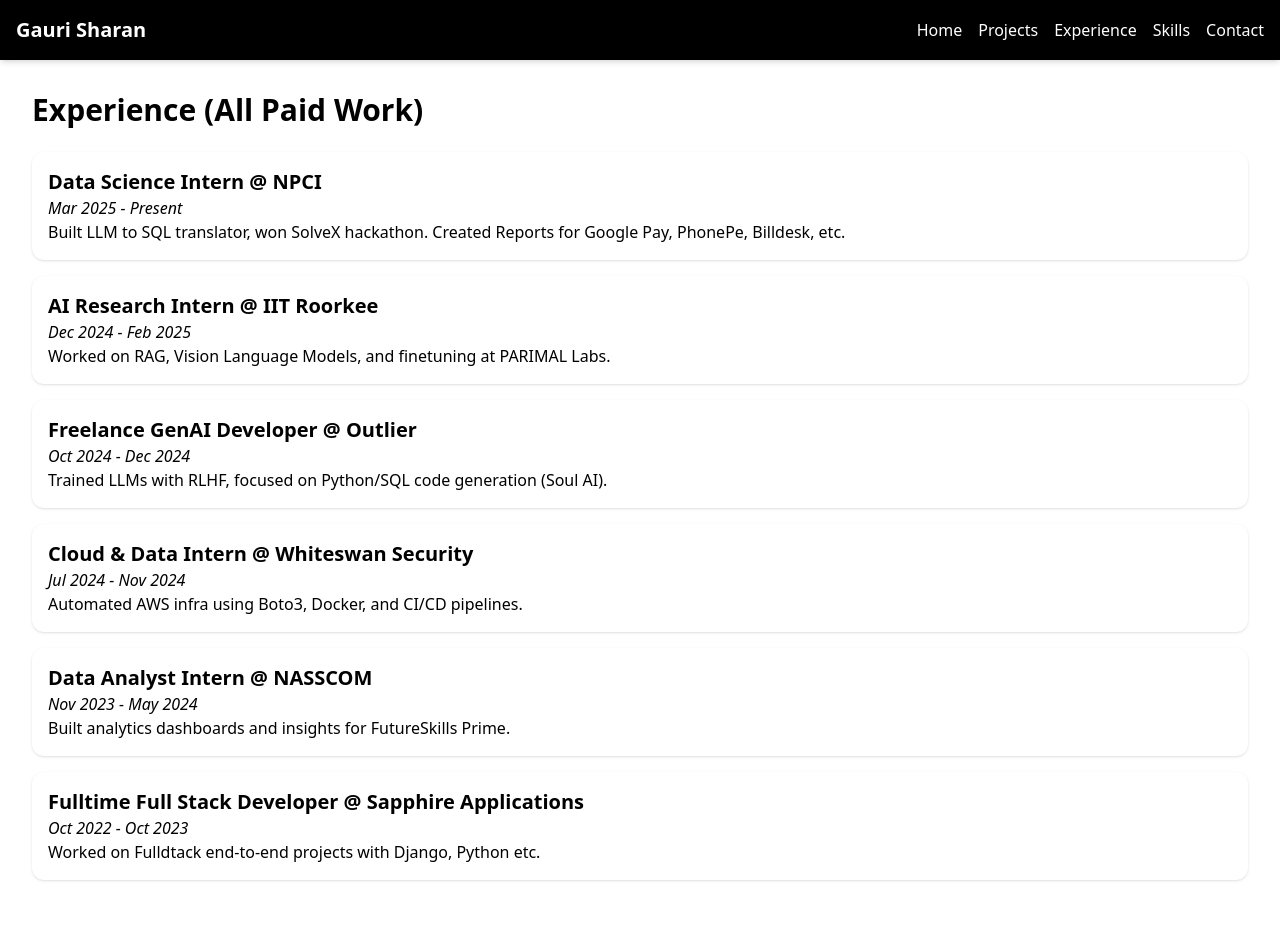
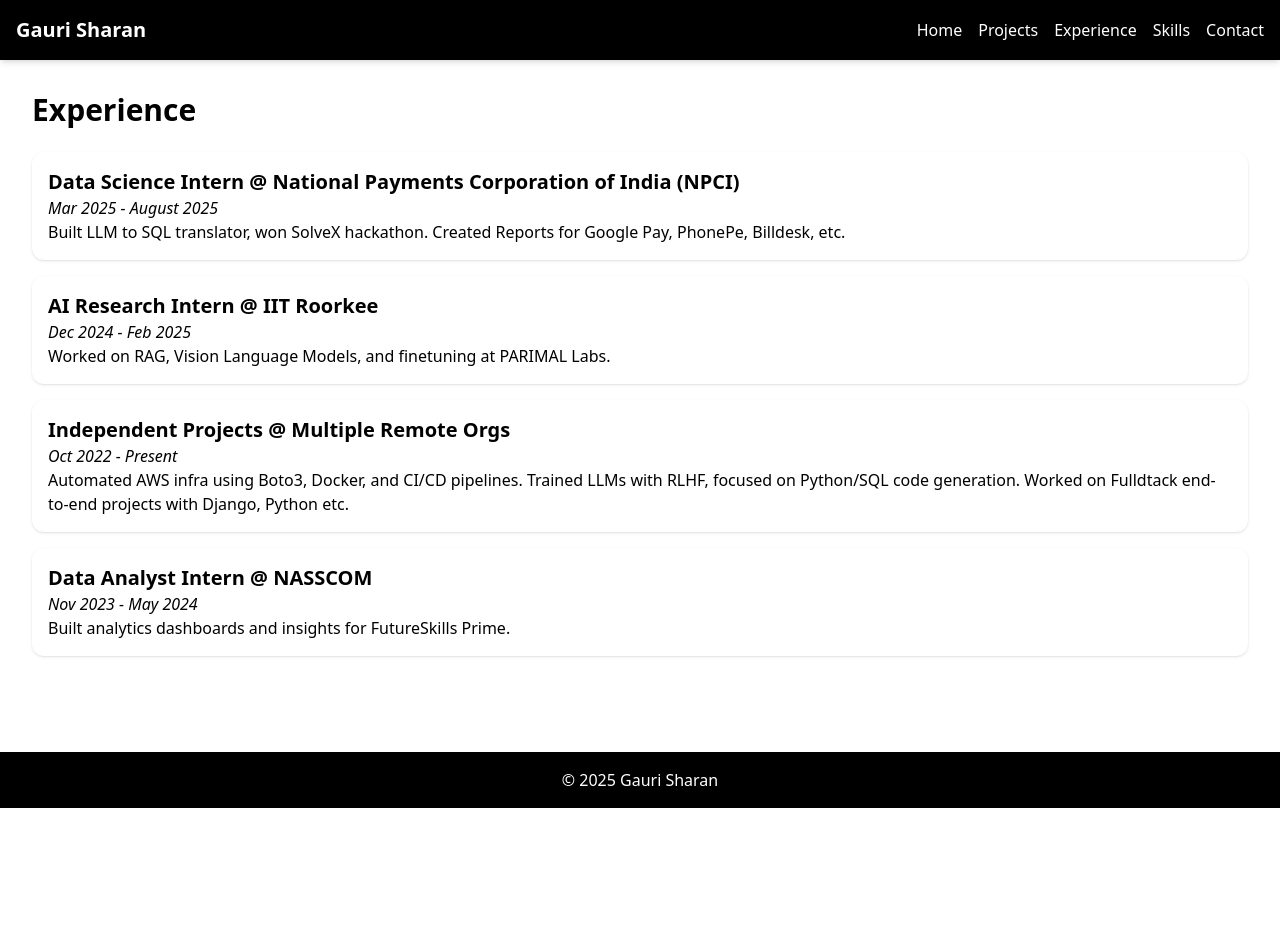
Before and after one commit to gaurisharan/gaurisharan.github.io, a React (Vite) app: page /experience in a window 1280 px wide. Shown: the top 952 px of the page. After the commit the page ends 808 px from the top, so only its background shows below. Built offline with nearby package versions, Linux system fonts and the light colour scheme.

Commit message:
Updated.

```diff
--- a/src/pages/Experience.jsx
+++ b/src/pages/Experience.jsx
@@ -3,9 +3,9 @@
 export default function Experience() {
   const exp = [
     {
-      company: "NPCI",
+      company: "National Payments Corporation of India (NPCI)",
       role: "Data Science Intern",
-      duration: "Mar 2025 - Present",
+      duration: "Mar 2025 - August 2025",
       description: "Built LLM to SQL translator, won SolveX hackathon. Created Reports for Google Pay, PhonePe, Billdesk, etc."
     },
     {
@@ -15,16 +15,10 @@
       description: "Worked on RAG, Vision Language Models, and finetuning at PARIMAL Labs."
     },
     {
-      company: "Outlier",
-      role: "Freelance GenAI Developer",
-      duration: "Oct 2024 - Dec 2024",
-      description: "Trained LLMs with RLHF, focused on Python/SQL code generation (Soul AI)."
-    },
-    {
-      company: "Whiteswan Security",
-      role: "Cloud & Data Intern",
-      duration: "Jul 2024 - Nov 2024",
-      description: "Automated AWS infra using Boto3, Docker, and CI/CD pipelines."
+      company: "Multiple Remote Orgs",
+      role: "Independent Projects",
+      duration: "Oct 2022 - Present",
+      description: "Automated AWS infra using Boto3, Docker, and CI/CD pipelines. Trained LLMs with RLHF, focused on Python/SQL code generation. Worked on Fulldtack end-to-end projects with Django, Python etc."
     },
     {
       company: "NASSCOM",
@@ -32,16 +26,10 @@
       duration: "Nov 2023 - May 2024",
       description: "Built analytics dashboards and insights for FutureSkills Prime."
     },
-    {
-      company: "Sapphire Applications",
-      role: "Fulltime Full Stack Developer",
-      duration: "Oct 2022 - Oct 2023",
-      description: "Worked on Fulldtack end-to-end projects with Django, Python etc."
-    },
   ]
   return (
     <div className="p-8">
-      <h2 className="text-3xl font-bold mb-6">Experience (All Paid Work)</h2>
+      <h2 className="text-3xl font-bold mb-6">Experience</h2>
       {exp.map((e, i) => (
         <div key={i} className="mb-4 p-4 bg-white rounded-xl shadow">
           <h3 className="text-xl font-semibold">{e.role} @ {e.company}</h3>
--- a/src/pages/Home.jsx
+++ b/src/pages/Home.jsx
@@ -4,7 +4,7 @@
   return (
     <section className="min-h-screen flex flex-col justify-center items-center bg-gradient-to-r from-indigo-500 via-purple-500 to-pink-500 text-white">
       <h1 className="text-5xl font-bold mb-4">Hi, I'm Gauri Sharan👋</h1>
-      <p className="text-xl mb-8 text-center max-w-xl">Data Scientist | 2.5+ YOE | LLMs, GenAI, NLP | Python, SQL, AWS</p>
+      <p className="text-xl mb-8 text-center max-w-xl">Engineer | LLMs, GenAI, NLP | Python, SQL, AWS</p>
       <div className="flex gap-4">
         <a href="https://github.com/gaurisharan" target="_blank" className="bg-white text-black px-6 py-2 rounded-full hover:scale-105 transition">GitHub</a>
         <a href="https://linkedin.com/in/gaurisharan" target="_blank" className="bg-white text-black px-6 py-2 rounded-full hover:scale-105 transition">LinkedIn</a>
```
